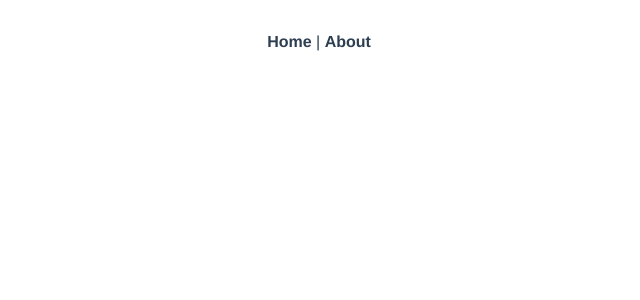
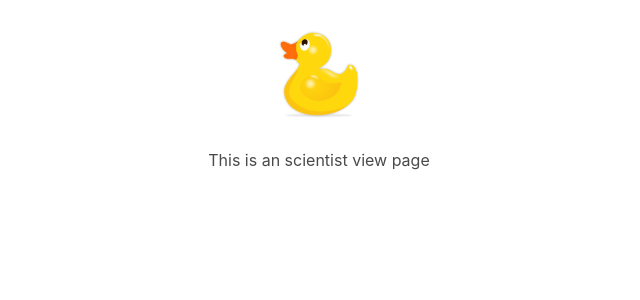
Before and after one commit to Sarthakrakhra/FreshDucksFrontend, a Vue app: page /scientist in a window 1280 px wide. Shown: the top 300 px of the page, without its empty margins (321-961 px from the left). Built offline with nearby package versions, Linux system fonts and the light colour scheme.

Commit message:
set up the home page and links to other pages

```diff
--- a/src/App.vue
+++ b/src/App.vue
@@ -1,32 +1,19 @@
 <template>
-  <div id="app">
-    <div id="nav">
-      <router-link to="/">Home</router-link> |
-      <router-link to="/about">About</router-link>
-    </div>
+  <div id="app" class="mt-5">
+    <nav class="level">
+      <p class="level-item has-text-centered">
+        <img
+          alt="Duck Image"
+          src="./assets/rubberDuck.png"
+          style="height: 100px"
+        />
+      </p>
+    </nav>
     <router-view />
   </div>
 </template>
-
-<style lang="scss">
+<style lang="scss" scoped>
 #app {
-  font-family: Avenir, Helvetica, Arial, sans-serif;
-  -webkit-font-smoothing: antialiased;
-  -moz-osx-font-smoothing: grayscale;
   text-align: center;
-  color: #2c3e50;
-}
-
-#nav {
-  padding: 30px;
-
-  a {
-    font-weight: bold;
-    color: #2c3e50;
-
-    &.router-link-exact-active {
-      color: #42b983;
-    }
-  }
 }
 </style>
--- a/src/router/index.js
+++ b/src/router/index.js
@@ -1,6 +1,8 @@
 import Vue from "vue";
 import VueRouter from "vue-router";
 import Home from "../views/Home.vue";
+import ScientistView from "@/views/ScientistView.vue";
+import DataSubmissionView from "@/views/DataSubmissionView.vue";
 
 Vue.use(VueRouter);
 
@@ -11,13 +13,14 @@ const routes = [
     component: Home,
   },
   {
-    path: "/about",
-    name: "About",
-    // route level code-splitting
-    // this generates a separate chunk (about.[hash].js) for this route
-    // which is lazy-loaded when the route is visited.
-    component: () =>
-      import(/* webpackChunkName: "about" */ "../views/About.vue"),
+    path: "/scientist",
+    name: "Scientist View",
+    component: ScientistView,
+  },
+  {
+    path: "/dataSubmission",
+    name: "Data Submission",
+    component: DataSubmissionView,
   },
 ];
 
--- a/src/views/About.vue
+++ /dev/null
@@ -1,5 +0,0 @@
-<template>
-  <div class="about">
-    <h1>This is an about page</h1>
-  </div>
-</template>
--- /dev/null
+++ b/src/views/DataSubmissionView.vue
@@ -0,0 +1,3 @@
+<template>
+  <p>this will be a form</p>
+</template>
--- a/src/views/Home.vue
+++ b/src/views/Home.vue
@@ -1,18 +1,38 @@
 <template>
-  <div class="home">
-    <img alt="Vue logo" src="../assets/logo.png" />
-    <HelloWorld msg="Welcome to Your Vue.js App" />
+  <div class="container">
+    <div class="columns">
+      <div class="column is-half is-offset-one-quarter">
+        <div class="box">
+          <h1 class="title">Please select an action</h1>
+          <b-button
+            to="/dataSubmission"
+            tag="router-link"
+            type="is-primary"
+            class="mb-3"
+            icon-right="pen"
+            icon-pack="fas"
+            expanded
+          >
+            Submit Duck Data
+          </b-button>
+          <b-button
+            to="/scientist"
+            tag="router-link"
+            type="is-info"
+            expanded
+            icon-right="atom"
+            icon-pack="fas"
+          >
+            Scientist Duck Data
+          </b-button>
+        </div>
+      </div>
+    </div>
   </div>
 </template>
 
 <script>
-// @ is an alias to /src
-import HelloWorld from "@/components/HelloWorld.vue";
-
 export default {
   name: "Home",
-  components: {
-    HelloWorld,
-  },
 };
 </script>
--- /dev/null
+++ b/src/views/ScientistView.vue
@@ -0,0 +1,5 @@
+<template>
+  <div>
+    <h1>This is an scientist view page</h1>
+  </div>
+</template>
```
Also changed, not shown: src/assets/rubberDuck.png (added).
